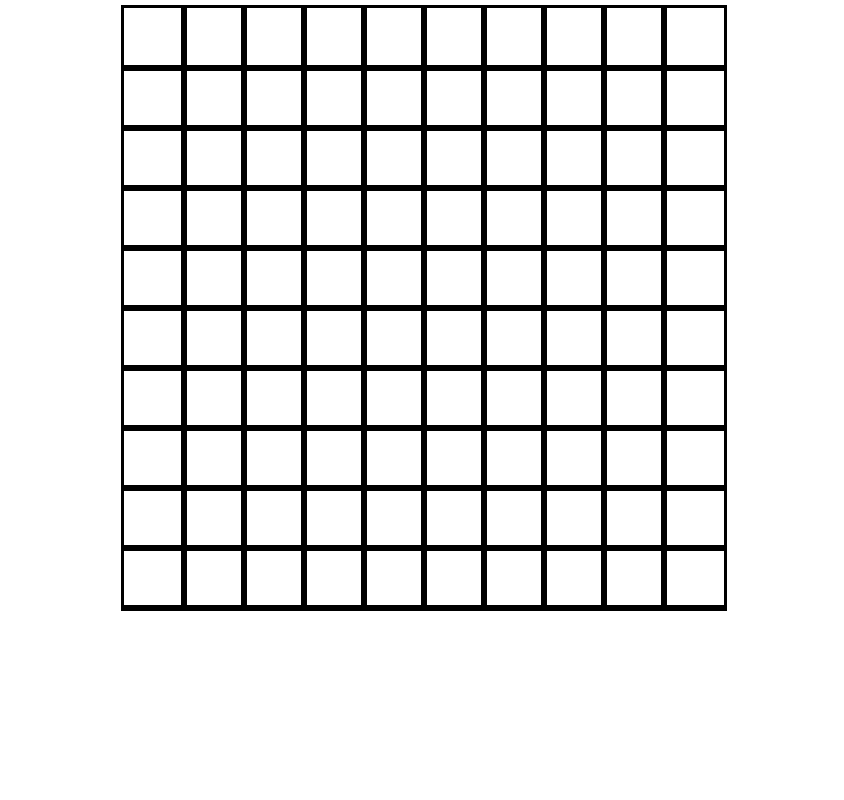
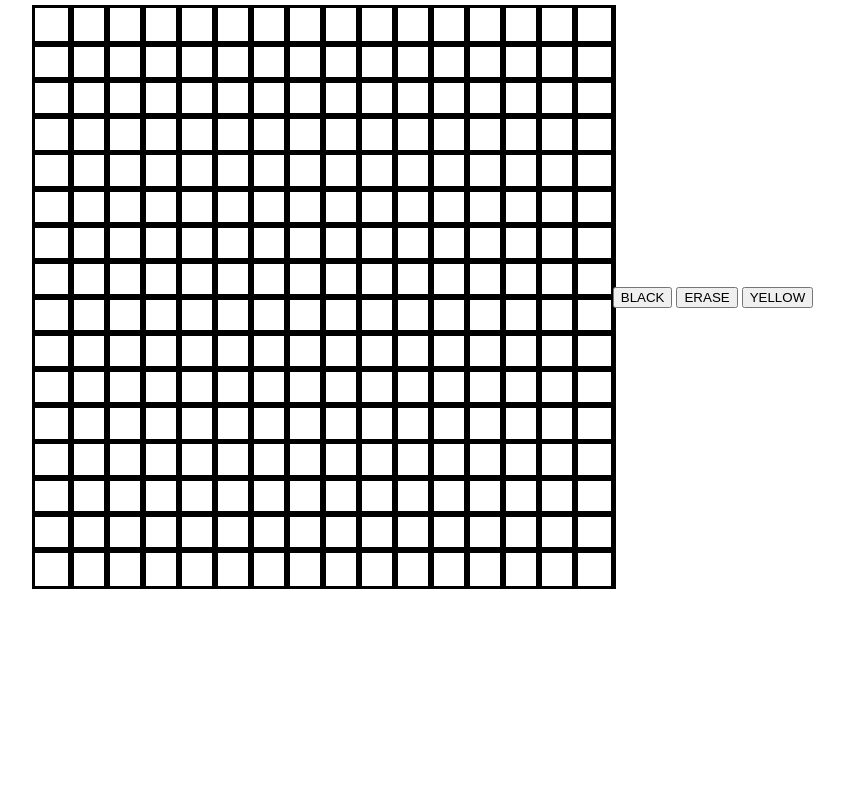
Before and after one commit to yahyaeslem/etchasketch, a plain HTML site: page index.html in a window 1280 px wide. Shown: the whole page, without its empty margins (216-1060 px from the left). Drawn offline with Linux system fonts and the light colour scheme.

Commit message:
16*16 square created

```diff
--- a/index.html
+++ b/index.html
@@ -10,6 +10,11 @@
 </head>
 <body>
     <!-- <div><h1 class="header"> Etch a Sketch</h1></div> -->
-   <div id='container'></div>
+   <div class='container'></div>
+   <div>
+   <button class="btnBlack"> BLACK</button>
+   <button class="btnErase"> ERASE</button>
+   <button class="btnYellow"> YELLOW</button>
+</div>
 </body>
 </html>
--- a/script.js
+++ b/script.js
@@ -1,9 +1,13 @@
-const container = document.querySelector('#container');
+const container = document.querySelector('.container');
 
+
+const btnBlack =document.querySelector('.btnBlack');
+const btnErase =document.querySelector('.btnErase');
+const btnYellow =document.querySelector('.btnYellow');
 
 function createGrid(size){
     // for(let u=0; u <= size ; u++){
-        for(let i = 0; i <= (size*size); i++ ){
+        for(let i = 0; i < (size*size); i++ ){
         const grid= document.createElement('div');
         container.appendChild(grid);
         grid.classList.add('grid');
@@ -11,3 +15,13 @@ function createGrid(size){
 }
 };
 createGrid(16);
+const square = document.querySelectorAll('.grid');
+btnBlack.addEventListener('click',hoverBlack());
+function hoverBlack(){
+    square.addEventListener('mouseover',
+    () =>
+    {e.target.style.backgroundColor='black'}
+    )
+};
+btnErase.addEventListener('click', function (e){square.addEventListener('mouseover',function(e)  {square.style.backgroundColor='white'} );});
+btnYellow.addEventListener('click',function (e){square.addEventListener('mouseover',function(e)  {square.style.backgroundColor='yellow'} );});
--- a/style.css
+++ b/style.css
@@ -4,36 +4,24 @@ body{
     justify-content: center;
     align-items: center;
 
-}#container{
+}.container{
 
-     display:flex;
-     flex-direction: row;
-
-     flex-wrap: wrap;
-     min-width: 600px;
-    min-height: 600px;
-    max-width: 600px;
-    max-height: 600px;
-   overflow: hidden;
-    outline-style: solid;
-
+   display: flex;
+  flex-wrap: wrap;
+  outline-style:solid;
+  width:578px;
+  height: 578px;
+  margin:  0;
+  padding:  0;
 }
 .grid{
-    /* display: flex;
-
-    height:0;
-    width:10%;
-    padding-bottom: 10%;
-   outline-style: solid;
-   margin: 0;
-   padding: 0;  */
-   position: relative;
-   margin:0;
-   display: inline-block;
-   width: 10%;
-   padding-bottom: 10%;
-   overflow: auto;
-   outline-style: solid
+     display: flex;
+    outline-style: solid;
+    width: 36px;
+    height: 36px;
+    margin: 0;
+    padding: 0;
+    gap: 0;
 }
 .header{
 
```
